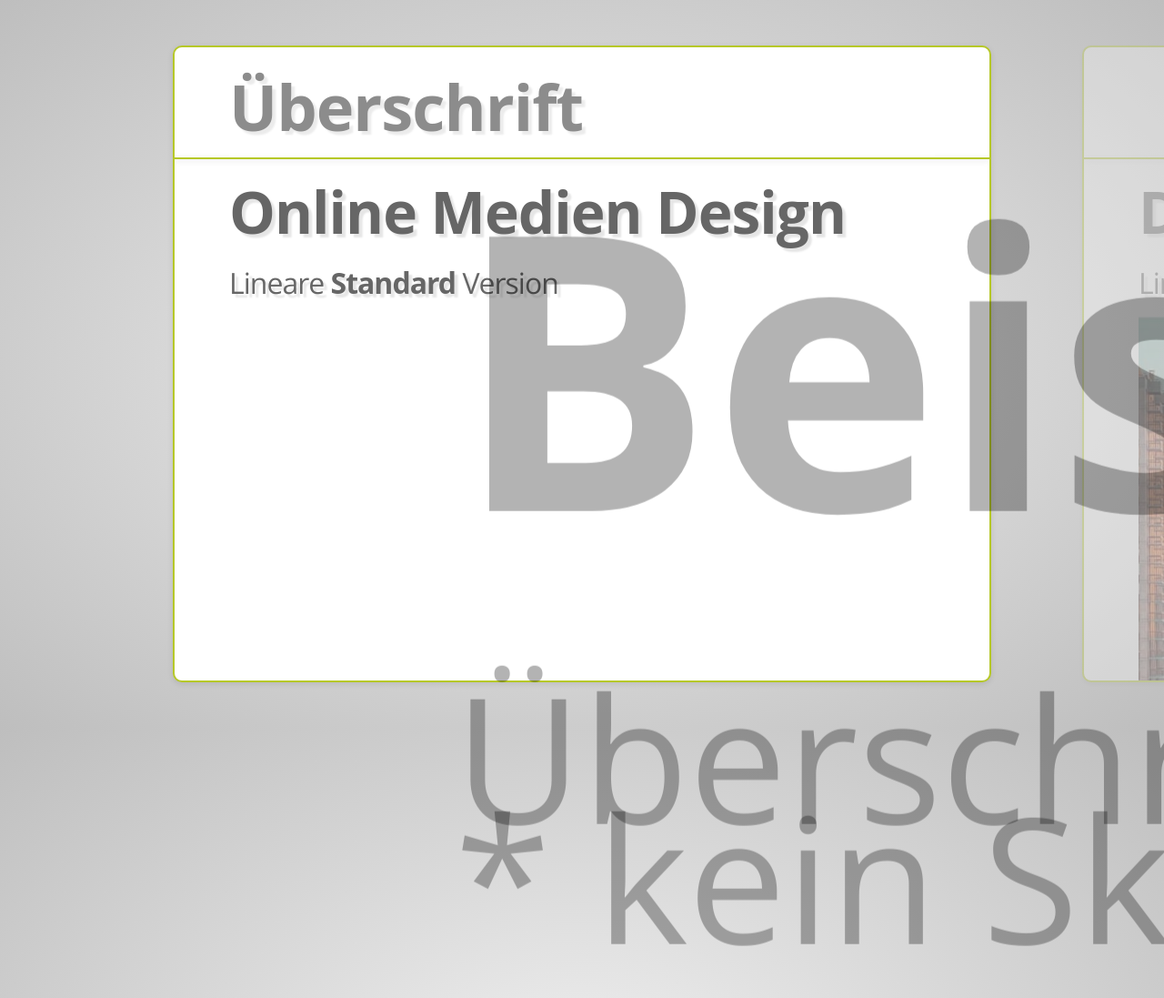
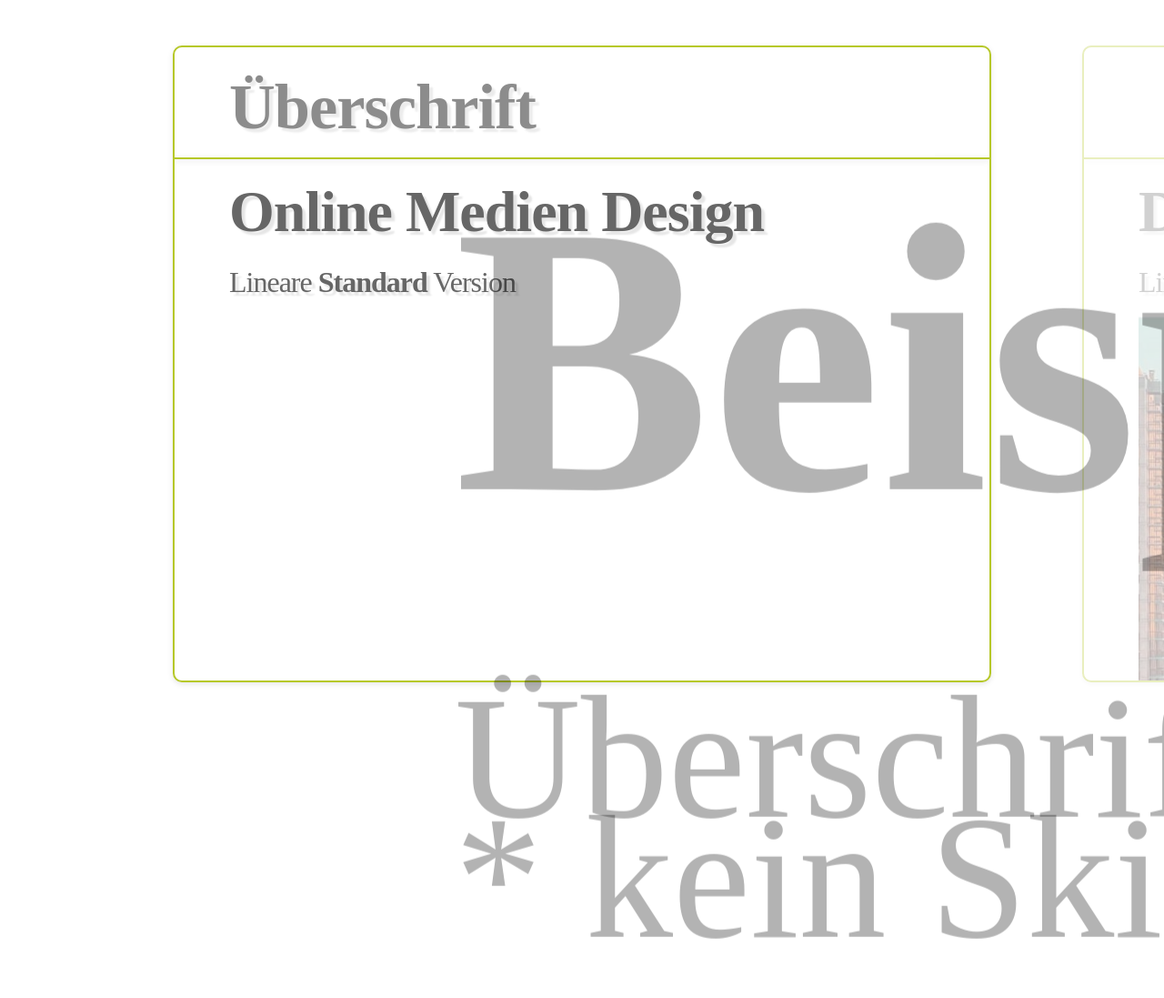
Before and after one commit to althomi/html5pr-si, a website: page index.html in a window 1280 px wide. Shown: the top 1097 px of the page at 91% size. Drawn offline with nearby package versions, Linux system fonts and the light colour scheme; a web font is replaced by a local one.

Commit message:
merged new css

```diff
--- a/css/impress.css
+++ b/css/impress.css
@@ -1,13 +1,18 @@
-/***********************************************************************
-*                                                                      *
-* impress.css                                                          *
-*                                                                      *
-* style sheet fuer Praesentationen, die mit impress.js erstellt werden *
-* original unter http://bartaz.github.io/impress.js                    *
-* fuer ub bielefeld angepasst von sebastian wolf                       *
-* version 1.02, 17.11.2014                                             *
-*                                                                      *
-***********************************************************************/
+:root {
+
+    /* Online Medien Grün */
+    /* lighter */
+    /* --main-bg-color: rgb(103, 157, 44);
+    /* darker */
+    /* --accent-bg-color: rgb(118, 178, 56);
+
+    /* DHBW Rot */
+    /* lighter */
+     --main-bg-color: rgb(226,0,26);
+    /* darker */
+     --accent-bg-color: rgb(199, 2, 25);
+
+}
 
 /* Reset der Standard-Stile */
 
@@ -38,91 +43,15 @@ article, aside, details, figcaption, figure,
 footer, header, hgroup, main, menu, nav, section {
     display: block;
 }
-
-/* Einbindung von Webfonts */
-
-@font-face {
-    font-family:'Open Sans';
-    font-weight:normal;
-    font-style:normal;
-    src:url(../fonts/OpenSans-Regular.ttf);
-}
-
-@font-face {
-    font-family:'Open Sans';
-    font-weight:normal;
-    font-style:italic;
-    src:url(../fonts/OpenSans-Italic.ttf);
-}
-
-@font-face {
-    font-family:'Open Sans';
-    font-weight:bold;
-    font-style:normal;
-    src:url(../fonts/OpenSans-Semibold.ttf);
-}
-
-@font-face {
-    font-family:'Open Sans';
-    font-weight:bold;
-    font-style:italic;
-    src:url(../fonts/OpenSans-SemiboldItalic.ttf);
-}
-
-@font-face {
-    font-family:'PT Serif';
-    font-weight:normal;
-    font-style:normal;
-    src:url(../fonts/PT_Serif-Web-Regular.ttf);
-}
-
-
-@font-face {
-    font-family:'PT Serif';
-    font-weight:normal;
-    font-style:italic;
-    src:url(../fonts/PT_Serif-Web-Italic.ttf);
-}
-
-@font-face {
-    font-family:'PT Serif';
-    font-weight:bold;
-    font-style:normal;
-    src:url(../fonts/PT_Serif-Web-Bold.ttf);
-}
-
-@font-face {
-    font-family:'PT Serif';
-    font-weight:bold;
-    font-style:italic;
-    src:url(../fonts/PT_Serif-Web-BoldItalic.ttf);
-}
-
-.fontdvsm {
-  font-family:'DejaVu Sans Mono' !important;
-}
-
-
-/* Allgemeine Angaben */
-
 body {
-    font-family:'Open Sans', Arial, sans-serif;
-    min-height: 740px;
-
-    background: rgb(215, 215, 215);
-    background: -webkit-gradient(radial, 50% 50%, 0, 50% 50%, 500, from(rgb(240, 240, 240)), to(rgb(190, 190, 190)));
-    background: -webkit-radial-gradient(rgb(240, 240, 240), rgb(190, 190, 190));
-    background:    -moz-radial-gradient(rgb(240, 240, 240), rgb(190, 190, 190));
-    background:     -ms-radial-gradient(rgb(240, 240, 240), rgb(190, 190, 190));
-    background:      -o-radial-gradient(rgb(240, 240, 240), rgb(190, 190, 190));
-    background:         radial-gradient(rgb(240, 240, 240), rgb(190, 190, 190));
     line-height: 1;
 }
-
+ol, ul {
+    list-style: none;
+}
 blockquote, q {
     quotes: none;
 }
-
 blockquote:before, blockquote:after,
 q:before, q:after {
     content: '';
@@ -145,7 +74,8 @@ i,em {
 /* Kopfbereich */
 
 section header {
-    background:url(../images/logo.png) no-repeat left top;
+   /* background:url(../images/logo.png) no-repeat left top; */
+
     height:100px;
     opacity:0.75;
 }
@@ -185,7 +115,7 @@ section footer {
 /* Links */
 
 a {
-    color: #309;
+    color: inherit;
     text-decoration: none;
     padding: 0 0.1em;
     background: rgba(255,255,255,0.5);
@@ -205,7 +135,7 @@ a:focus {
     text-shadow: -1px -1px 2px rgba(100,100,100,0.5);
 }
 
-
+/*
 a[href$=".pdf"] {
   background: url('../images/pdf.gif') no-repeat 0 0;
   padding:2px 0 2px 20px;
@@ -225,7 +155,7 @@ body>footer a[href^="http://"] {
   background:url(../images/ub.png) no-repeat 0 0;
   padding:2px 0 2px 20px;
 }
-
+*/
 
 /* Bedienungshinweis */
 
@@ -312,13 +242,15 @@ body>footer a[href^="http://"] {
     margin-bottom: 10px;
 }
 
-/* Hinweistexte ausblenden, fuer Browser die HTML5-faehig sind */
-
 .impress-supported .fallback-message {
     display: none;
 }
 
-/* Schritt */
+/*
+    Now let's style the presentation steps.
+
+    We start with basics to make sure it displays correctly in everywhere ...
+*/
 
 .step {
     position: relative;
@@ -335,7 +267,6 @@ body>footer a[href^="http://"] {
     font-size: 48px;
     line-height: 1.5;
 }
-
 
 .impress-enabled .step {
     margin: 0;
@@ -356,8 +287,11 @@ body>footer a[href^="http://"] {
     opacity: 1;
 }
 
+/*
+    These 'slide' step styles were heavily inspired by HTML5 Slides:
+    http://html5slides.googlecode.com/svn/trunk/styles.css
 
-/* Bei mehrteiligen Folien, nicht-aktive Folien komplett ausblenden */
+    ;)
 
 .impress-enabled .multi { opacity: 0.01; }
 
@@ -475,7 +409,6 @@ section header.blank {
     -o-transition-delay:      0.85s;
     transition-delay:         0.85s;
 }
-
 
 /* Die Uebersichts-Folie ausblenden fuer nicht HTML5-faehige Browser */
 
```
Also changed, not shown: index.html (+12 -4 lines).
